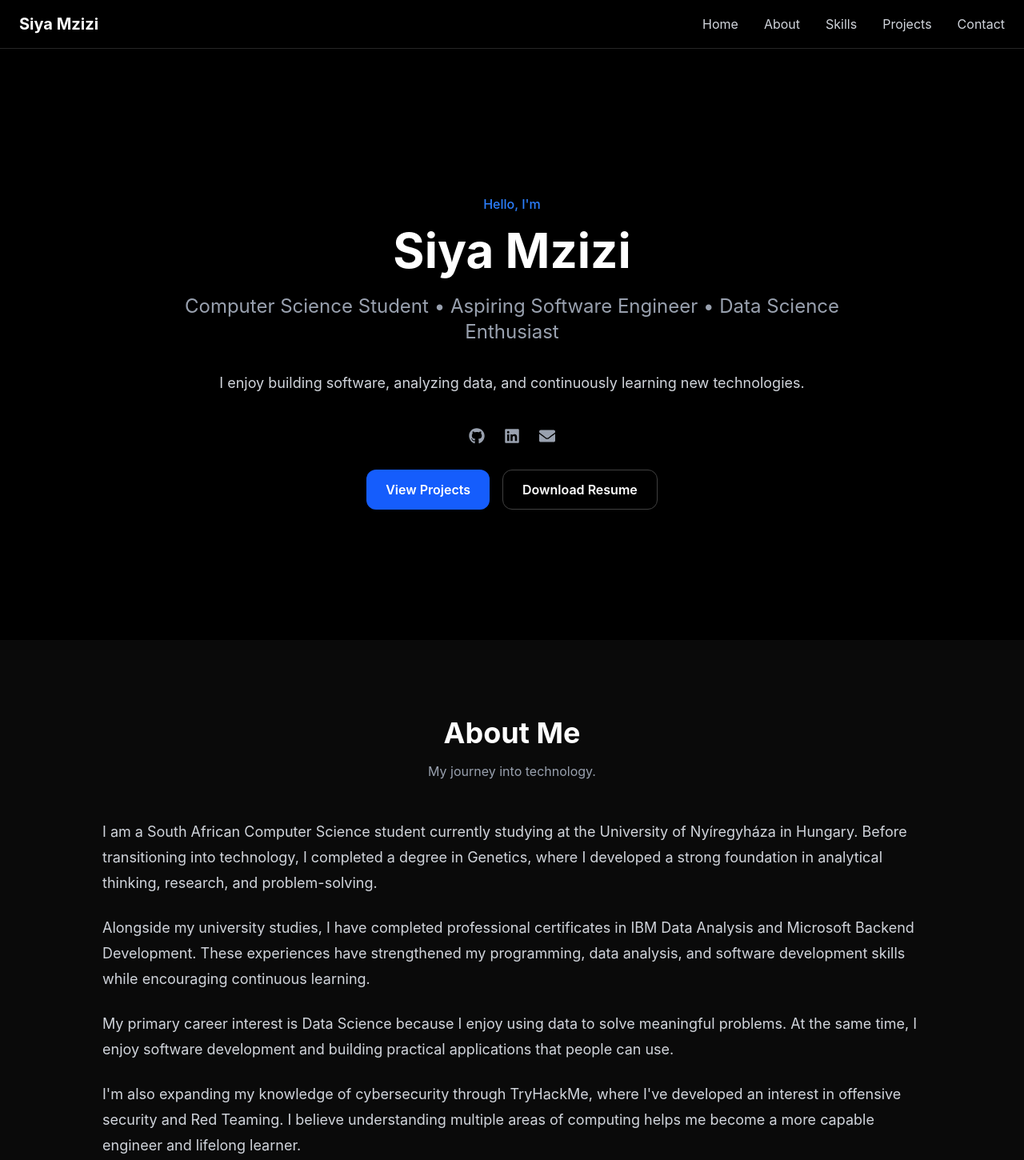
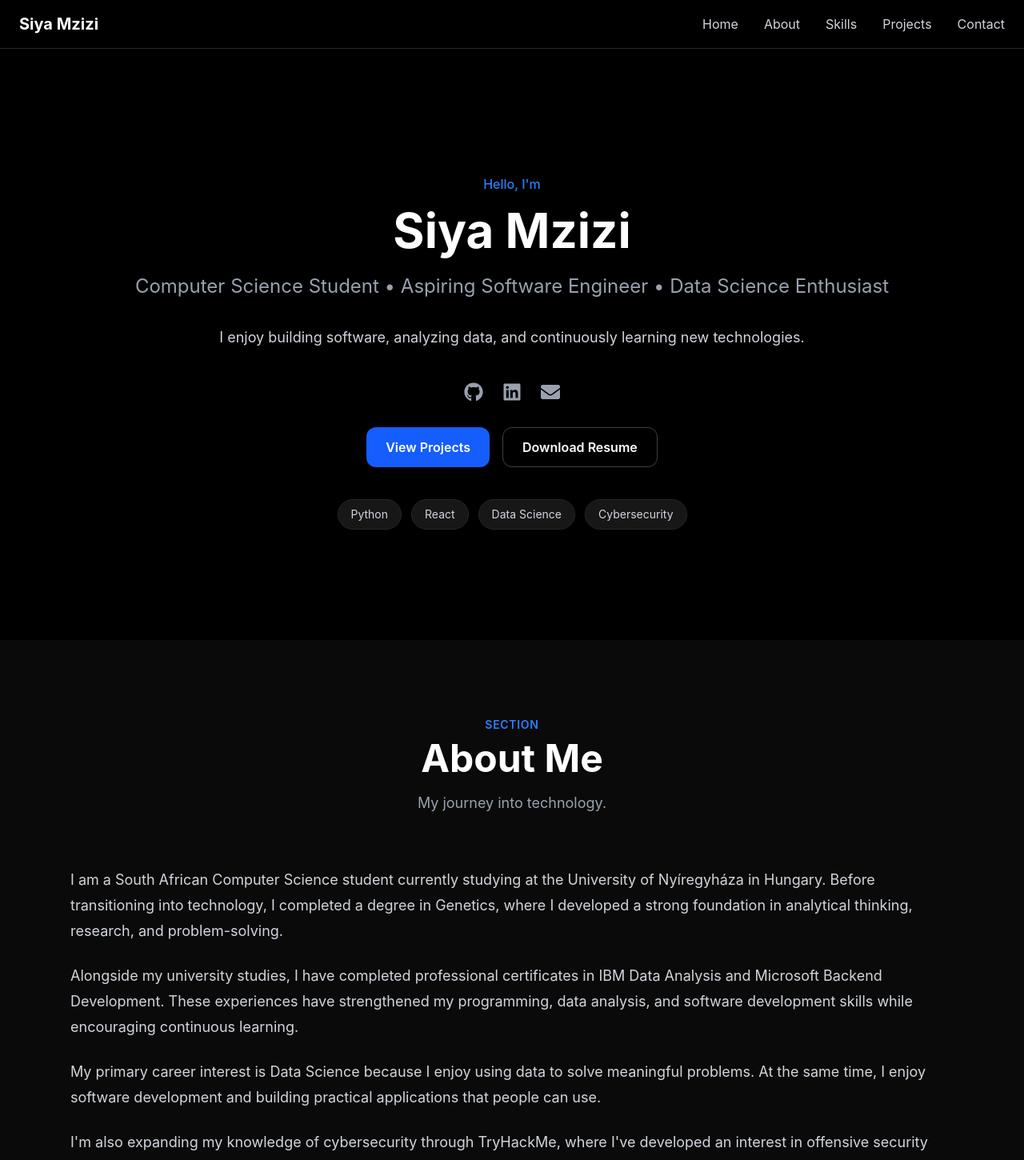
Before and after one commit to Phiophilus-Tseuoa/Potforlio_Website, a React app: page / in a window 1280 px wide. Shown: the top 1450 px of the page at 80% size. Built offline with nearby package versions, Linux system fonts and the light colour scheme; the HTML template or start-up script is replaced by a standard one.

Commit message:
Create reusable layout components and improve design consistency

```diff
--- a/src/App.jsx
+++ b/src/App.jsx
@@ -7,7 +7,7 @@ import Contact from "./sections/Contact";
 
 function App() {
   return (
-    <main className="bg-black text-white">
+    <main className="min-h-screen bg-gradient-to-b from-black via-neutral-950 to-black text-white">
       <Navbar />
       <Hero />
       <About />
--- a/src/components/Button.jsx
+++ b/src/components/Button.jsx
@@ -5,7 +5,7 @@ export default function Button({
   target = "_self",
 }) {
   const base =
-    "inline-flex items-center gap-2 px-6 py-3 rounded-xl font-semibold transition";
+  "inline-flex items-center justify-center gap-2 px-6 py-3 rounded-xl font-semibold transition-all duration-300 hover:-translate-y-1";
 
   const styles = {
     primary:
--- /dev/null
+++ b/src/components/Container.jsx
@@ -0,0 +1,7 @@
+export default function Container({ children, className = "" }) {
+  return (
+    <div className={`max-w-6xl mx-auto px-6 ${className}`}>
+      {children}
+    </div>
+  );
+}
--- a/src/components/SectionTitle.jsx
+++ b/src/components/SectionTitle.jsx
@@ -1,10 +1,16 @@
 export default function SectionTitle({ title, subtitle }) {
   return (
-    <div className="mb-12 text-center">
-      <h2 className="text-4xl font-bold">{title}</h2>
+    <div className="mb-16 text-center">
+      <p className="text-blue-500 font-semibold tracking-wider uppercase text-sm mb-2">
+        Section
+      </p>
+
+      <h2 className="text-4xl md:text-5xl font-bold mb-4">
+        {title}
+      </h2>
 
       {subtitle && (
-        <p className="mt-4 text-gray-400 max-w-2xl mx-auto">
+        <p className="max-w-2xl mx-auto text-gray-400 text-lg leading-8">
           {subtitle}
         </p>
       )}
--- a/src/sections/About.jsx
+++ b/src/sections/About.jsx
@@ -1,20 +1,19 @@
+import Container from "../components/Container";
 import SectionTitle from "../components/SectionTitle";
 
 export default function About() {
   return (
     <section
       id="about"
-      className="bg-neutral-950 py-24 px-6"
+      className="bg-neutral-950 py-24"
     >
-      <div className="max-w-5xl mx-auto">
-
+      <Container className="max-w-5xl">
         <SectionTitle
           title="About Me"
           subtitle="My journey into technology."
         />
 
         <div className="space-y-6 text-gray-300 leading-8 text-lg">
-
           <p>
             I am a South African Computer Science student currently studying at
             the University of Nyíregyháza in Hungary. Before transitioning into
@@ -44,10 +43,8 @@ export default function About() {
             Teaming. I believe understanding multiple areas of computing helps
             me become a more capable engineer and lifelong learner.
           </p>
-
         </div>
-
-      </div>
+      </Container>
     </section>
   );
 }
--- a/src/sections/Contact.jsx
+++ b/src/sections/Contact.jsx
@@ -1,3 +1,4 @@
+import Container from "../components/Container";
 import SectionTitle from "../components/SectionTitle";
 import contact from "../data/contact";
 
@@ -5,17 +6,15 @@ export default function Contact() {
   return (
     <section
       id="contact"
-      className="bg-neutral-950 py-24 px-6"
+      className="bg-neutral-950 py-24"
     >
-      <div className="max-w-4xl mx-auto">
-
+      <Container className="max-w-4xl">
         <SectionTitle
           title="Let's Connect"
           subtitle="I'm always interested in discussing software engineering, data science, and new opportunities."
         />
 
-        <div className="space-y-6 text-lg">
-
+        <div className="space-y-6 text-lg text-gray-300">
           <p>
             <strong>Email:</strong>{" "}
             <a
@@ -53,10 +52,8 @@ export default function Contact() {
           <p>
             <strong>Location:</strong> {contact.location}
           </p>
-
         </div>
-
-      </div>
+      </Container>
     </section>
   );
 }
--- a/src/sections/Hero.jsx
+++ b/src/sections/Hero.jsx
@@ -1,34 +1,38 @@
 import { FaGithub, FaLinkedin, FaEnvelope } from "react-icons/fa";
 import Button from "../components/Button";
+import Container from "../components/Container";
 import site from "../constants/site";
 
 export default function Hero() {
   return (
-    <section id="home" className="min-h-screen flex items-center justify-center px-6 pt-20">
-      <div className="max-w-4xl text-center">
-
+    <section
+      id="home"
+      className="min-h-screen flex items-center justify-center pt-20"
+    >
+      <Container className="max-w-4xl text-center">
         <p className="text-blue-500 font-medium mb-4">
           Hello, I'm
         </p>
 
-        <h1 className="text-6xl font-bold mb-6">
+        <h1 className="text-5xl md:text-6xl font-bold mb-6">
           {site.name}
         </h1>
 
-        <h2 className="text-2xl text-gray-400 mb-8">
+        <h2 className="text-xl md:text-2xl text-gray-400 mb-8">
           {site.title} • {site.tagline}
         </h2>
 
-        <p className="text-lg text-gray-300 leading-8 mb-10">
+        <p className="text-lg text-gray-300 leading-8 max-w-3xl mx-auto mb-10">
           {site.description}
         </p>
-        <div className="flex justify-center gap-6 mb-8 text-gray-400 text-xl">
 
+        {/* Social Links */}
+        <div className="flex justify-center gap-6 mb-8 text-gray-400 text-2xl">
           <a
             href="https://github.com/Phiophilus-Tseuoa"
             target="_blank"
             rel="noreferrer"
-    className="hover:text-white transition"
+            className="hover:text-blue-500 transition"
           >
             <FaGithub />
           </a>
@@ -37,31 +41,42 @@ export default function Hero() {
             href="https://www.linkedin.com/in/phiophilus-tseuoa"
             target="_blank"
             rel="noreferrer"
-    className="hover:text-white transition"
+            className="hover:text-blue-500 transition"
           >
             <FaLinkedin />
           </a>
 
           <a
             href={`mailto:${site.email}`}
-    className="hover:text-white transition"
+            className="hover:text-blue-500 transition"
           >
             <FaEnvelope />
           </a>
-
         </div>
 
+        {/* Buttons */}
         <div className="flex flex-col sm:flex-row justify-center gap-4">
-
-          <Button href="#projects">View Projects</Button>
+          <Button href="#projects">
+            View Projects
+          </Button>
 
           <Button href="#" variant="secondary">
             Download Resume
           </Button>
-
         </div>
 
+        {/* Tech Tags */}
+        <div className="flex flex-wrap justify-center gap-3 mt-10">
+          {["Python", "React", "Data Science", "Cybersecurity"].map((tech) => (
+            <span
+              key={tech}
+              className="px-4 py-2 bg-neutral-900 border border-neutral-800 rounded-full text-sm text-gray-300"
+            >
+              {tech}
+            </span>
+          ))}
         </div>
+      </Container>
     </section>
   );
 }
--- a/src/sections/Projects.jsx
+++ b/src/sections/Projects.jsx
@@ -1,3 +1,4 @@
+import Container from "../components/Container";
 import SectionTitle from "../components/SectionTitle";
 import ProjectCard from "../components/ProjectCard";
 import projects from "../data/projects";
@@ -10,27 +11,23 @@ export default function Projects() {
   return (
     <section
       id="projects"
-      className="bg-black py-24 px-6"
+      className="bg-black py-24"
     >
-      <div className="max-w-6xl mx-auto">
-
+      <Container>
         <SectionTitle
           title="Featured Projects"
           subtitle="A selection of projects that demonstrate my technical skills and problem-solving approach."
         />
 
         <div className="grid lg:grid-cols-2 gap-10">
-
           {featuredProjects.map((project) => (
             <ProjectCard
               key={project.id}
               {...project}
             />
           ))}
-
         </div>
-
-      </div>
+      </Container>
     </section>
   );
 }
--- a/src/sections/Skills.jsx
+++ b/src/sections/Skills.jsx
@@ -1,3 +1,4 @@
+import Container from "../components/Container";
 import SectionTitle from "../components/SectionTitle";
 import SkillCategory from "../components/SkillCategory";
 import skills from "../data/skills";
@@ -6,9 +7,9 @@ export default function Skills() {
   return (
     <section
       id="skills"
-      className="bg-neutral-950 py-24 px-6"
+      className="bg-neutral-950 py-24"
     >
-      <div className="max-w-6xl mx-auto">
+      <Container>
         <SectionTitle
           title="Technical Skills"
           subtitle="Technologies I use, tools I work with, and areas I'm currently exploring."
@@ -23,7 +24,7 @@ export default function Skills() {
             />
           ))}
         </div>
-      </div>
+      </Container>
     </section>
   );
 }
```
Lines whose indentation alone changed are shown as unchanged.
